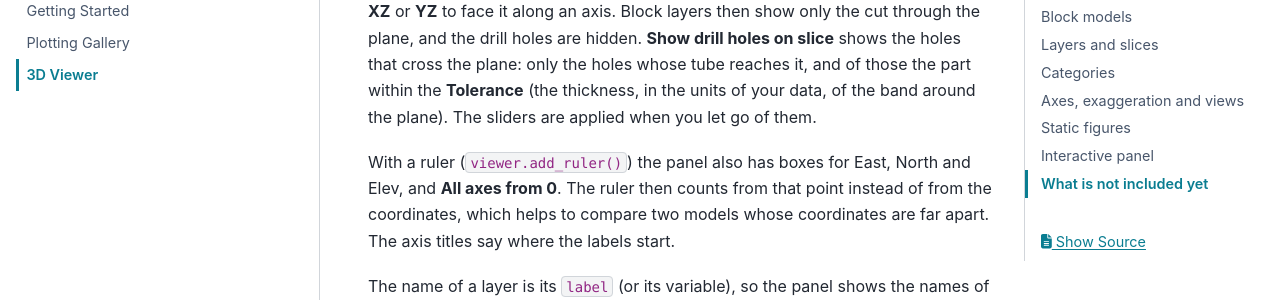
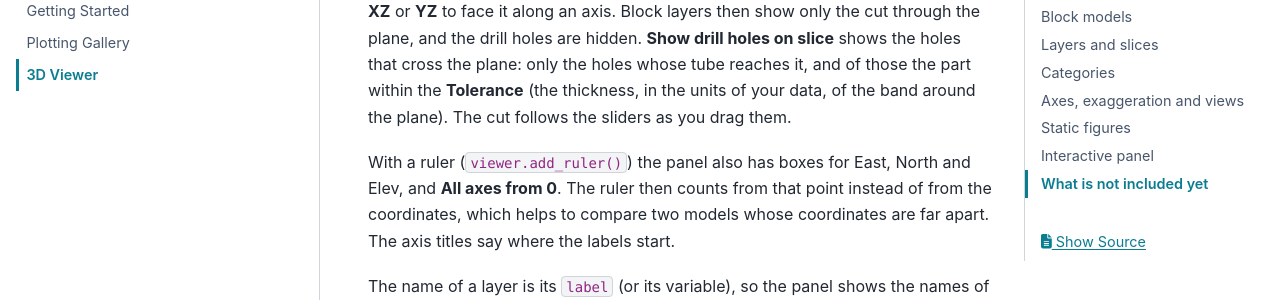
Before and after one commit to CcgAlberta/pygeostat, a Sphinx documentation site: the page built from docs/source/user_guide/view3d.md, in a window 1280 px wide and 900 px high, scrolled down 4725 px. Shown: the part 180-480 px from the top of the window. Built offline with Sphinx 7.4.7 and the PyData theme 0.15.4, drawn with Linux system fonts in a browser that asks for light colours; pages that are not in the unit, such as notebooks, are missing from menus.

Commit message:
Ref #149 say that the cut follows the slicer sliders

```diff
--- a/docs/source/user_guide/view3d.md
+++ b/docs/source/user_guide/view3d.md
@@ -161,7 +161,7 @@ Y and Z sliders, tilt it with the Normal X, Y and Z sliders, or press **XY**, **
 it along an axis. Block layers then show only the cut through the plane, and the drill holes are
 hidden. **Show drill holes on slice** shows the holes that cross the plane: only the holes whose tube
 reaches it, and of those the part within the **Tolerance** (the thickness, in the units of your data,
-of the band around the plane). The sliders are applied when you let go of them.
+of the band around the plane). The cut follows the sliders as you drag them.
 
 With a ruler (`viewer.add_ruler()`) the panel also has boxes for East, North and Elev, and **All axes
 from 0**. The ruler then counts from that point instead of from the coordinates, which helps to
```
